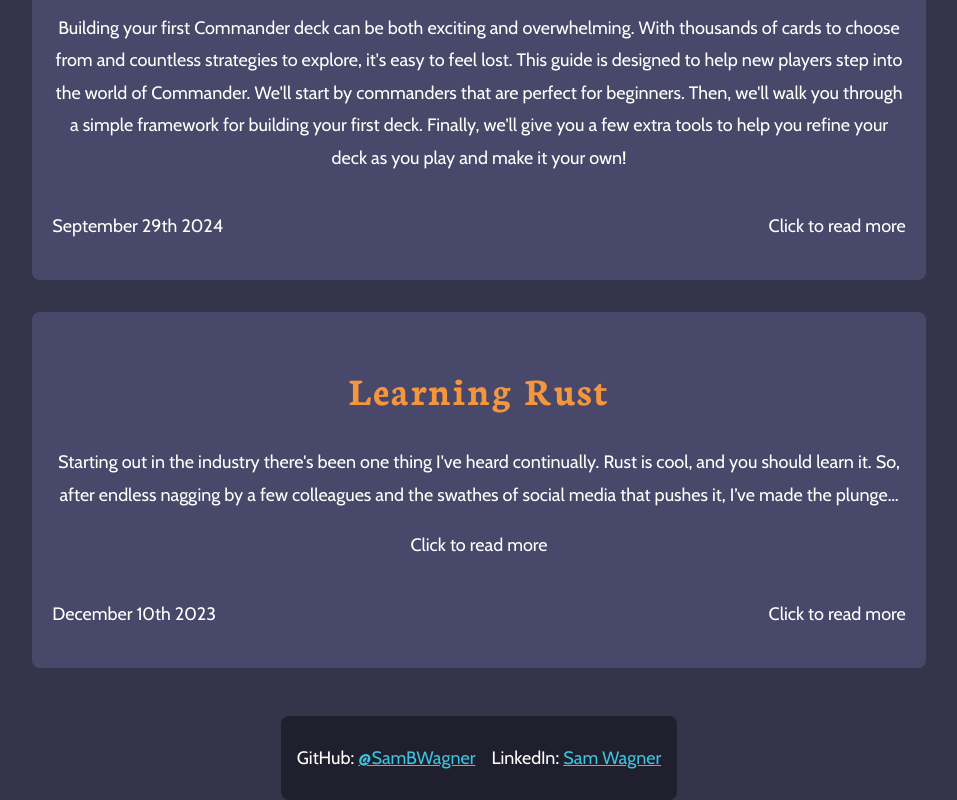
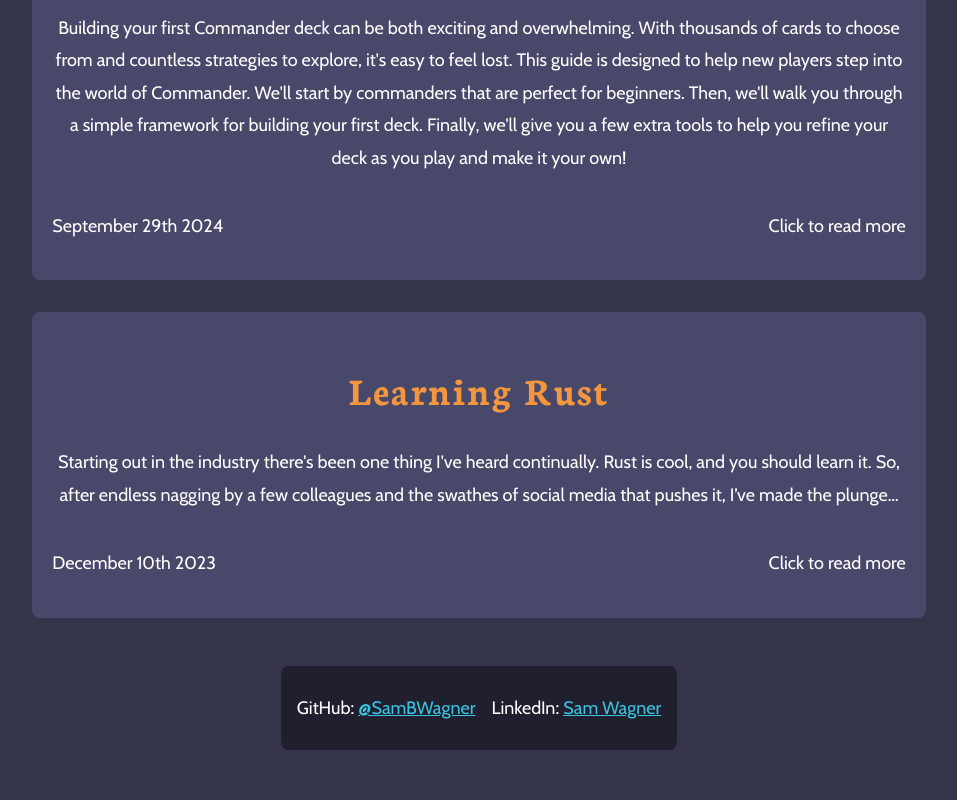
Before and after one commit to SamBWagner/port-flow, a Next.js app in the folder UI/: page / in a window 1280 px wide. Shown: the part 507-1307 px from the top of the page, without its empty margins (161-1118 px from the left). After the commit the page ends 1257 px from the top, so only its background shows below. Built offline with nearby package versions, Linux system fonts and the light colour scheme.

Commit message:
🐛Blog Cards - remove read more

```diff
--- a/UI/app/page.js
+++ b/UI/app/page.js
@@ -40,9 +40,6 @@ export default function home() {
             endless nagging by a few colleagues and the swathes of social media
             that pushes it, I’ve made the plunge&hellip;
           </p>
-          <div className={styles.blogCardReadMore}>
-            <p>Click to read more</p>
-          </div>
         </BlogCard>
       </div>
 
```
